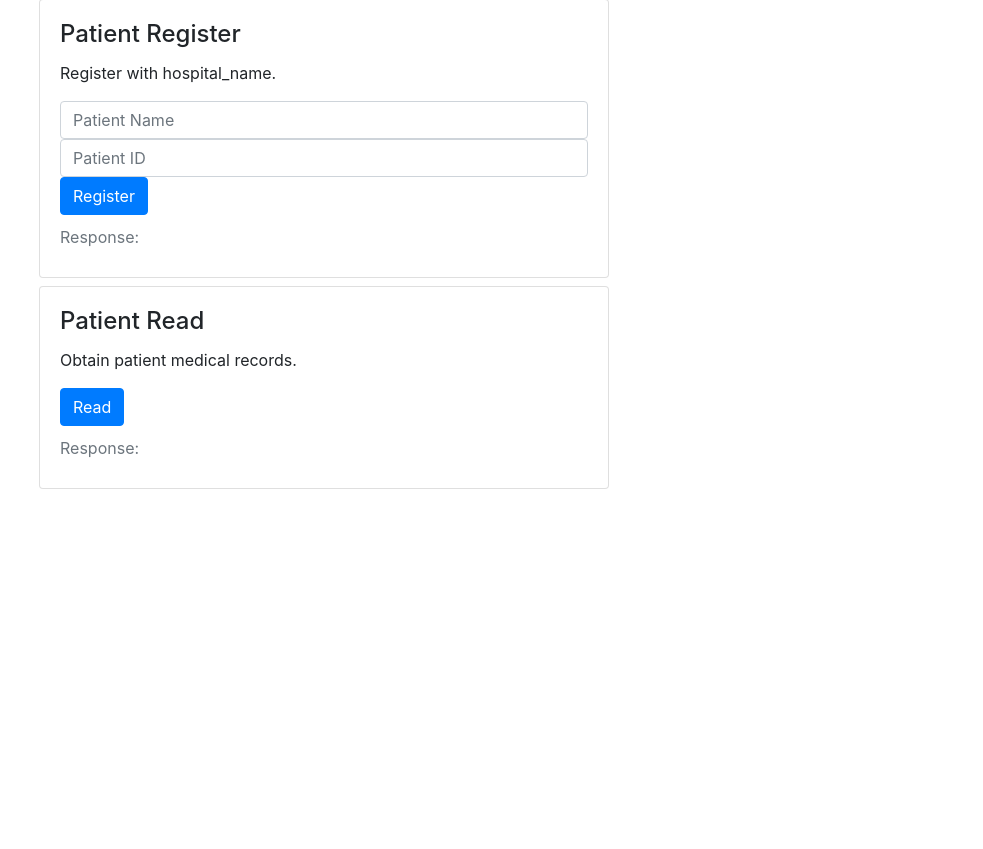
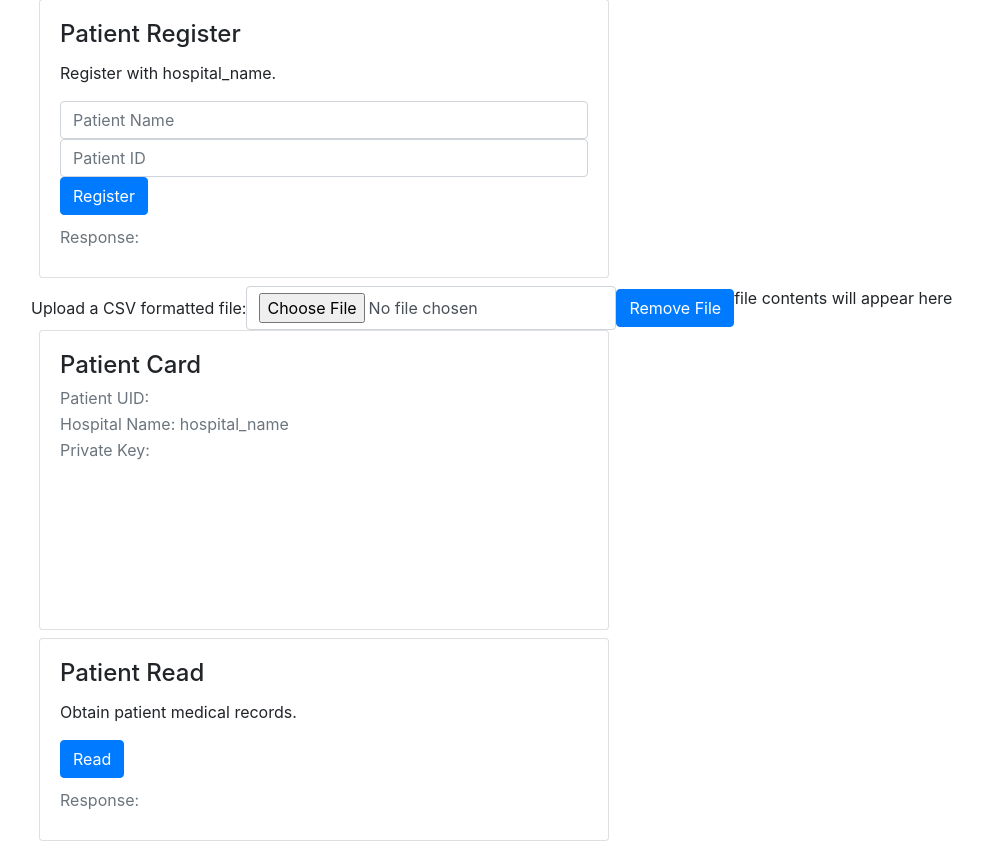
Before and after one commit to CSCI-2952-F/consistent-hrms, a Flask app: page /patient in a window 1280 px wide. Shown: the part 226-1075 px from the top of the page, without its empty margins (39-1022 px from the left). Before the commit the page ends 715 px from the top, so only its background shows below. Run offline with Flask 2, Linux system fonts and the light colour scheme; some libraries are stand-ins or nearby versions.

Commit message:
uploading and downlaoding of priv keys

```diff
--- a/src/frontend/templates/patient.html
+++ b/src/frontend/templates/patient.html
@@ -21,10 +21,21 @@
     </div>
   </div>
   <div class="row">
-    <div id="patient_card" class="card w-50 mb-2 ml-2 mr-2" style="display: none; height: 300px; overflow-y: scroll;">
+    <form class="form-inline">
+      <div class="form-group">
+        <label for="files">Upload a CSV formatted file:</label>
+        <input type="file" id="files" class="form-control" accept=".csv" required />
+      </div>
+      <div class="form-group">
+      <button type="submit" id="submit-file" class="btn btn-primary" onclick="remove()">Remove File</button>
+      </div>
+    </form>
+    <output id="out">
+      file contents will appear here
+    </output>
+    <div id="patient_card" class="card w-50 mb-2 ml-2 mr-2" style="height: 300px; overflow-y: scroll;">
       <div class="card-body">
         <h4 class="card-title">Patient Card</h4>
-        <div class="card-subtitle mb-2 text-muted">Patient Name: <span class="card-text" id="patient_card_name"></span></div>
         <div class="card-subtitle mb-2 text-muted">Patient UID: <span class="card-text" id="patient_card_uid"></span></div>
         <div class="card-subtitle mb-2 text-muted">Hospital Name: <span class="card-text"> {{ hospital_name }} </span></div>
         <div class="card-subtitle mb-2 text-muted">Private Key: <span class="card-text" id="patient_card_private_key"></span></div>
@@ -62,10 +73,11 @@
    * stores the private key.
    */
   function register() {
-    patient_name_div = $('#patient_name');
-    let patient_name = patient_name_div.val();
     patient_id_div = $('#patient_id');
     let patient_id = patient_id_div.val();
+
+    // In the process of storing patient card info.
+    var patient_data = [['', '']];
 
     // Generate the priv/pub key pair.
     crypto.subtle
@@ -81,8 +93,6 @@
       )
       .then(function (keyPair) {
         // Populate patient card.
-        let card_patient_name = document.getElementById('patient_card_name');
-        card_patient_name.innerHTML = patient_name;
         let card_private_key_div = document.getElementById('patient_card_private_key');
 
         // Private Key Extraction.
@@ -92,6 +102,7 @@
             // Converting exported private key to PEM format
             var pem = toPrivPem(exportedPrivateKey);
             card_private_key_div.innerHTML = pem;
+            patient_data[0][1] = pem;
           })
           .catch(function (err) {
             console.log(err);
@@ -118,10 +129,11 @@
               success: function (response) {
                 let reg_div = document.getElementById('registration-output');
                 reg_div.innerHTML = 'Registration Successful.';
-                // Display patient card.
-                document.getElementById('patient_card').style.display = 'block';
+                // Download patient card.
                 let card_patient_uid_div = document.getElementById('patient_card_uid');
                 card_patient_uid_div.innerHTML = response.uid;
+                patient_data[0][0] = response.uid;
+                download(patient_data);
               },
             });
           })
@@ -167,7 +179,45 @@
     }
   }
 
-  /* CRYPTO HELPER FUNCTIONS */
+  /* Upload/Download Helper Function */
+
+  var fileInput = document.getElementById("files"),
+
+  readFile = function () {
+      var reader = new FileReader();
+      reader.onload = function () {
+          debugger;
+          reader.result = reader.result.split('\n')[1].split(",");
+          debugger;
+          let card_private_key_div = document.getElementById('patient_card_private_key');
+          card_private_key_div.innerHTML = reader.result[0];
+
+          let card_patient_uid_div = document.getElementById('patient_card_uid');
+          card_patient_uid_div.innerHTML = reader.result[1];
+
+          document.getElementById('out').innerHTML = reader.result;
+      };
+      // start reading the file. When it is done, calls the onload event defined above.
+      reader.readAsBinaryString(fileInput.files[0]);
+  };
+
+  fileInput.addEventListener('change', readFile);
+
+  function download(data) {
+    var csv = 'UID,PRIV_KEY\n';
+    data.forEach(function(row) {
+            csv += row.join(',');
+            csv += "\n";
+    });
+    console.log(csv);
+    var hiddenElement = document.createElement('a');
+    hiddenElement.href = 'data:text/csv;charset=utf-8,' + encodeURI(csv);
+    hiddenElement.target = '_blank';
+    hiddenElement.download = 'patient_card.csv';
+    hiddenElement.click();
+  }
+
+  /* Crypto Helper Functions */
   function arrayBufferToBase64(arrayBuffer) {
     var byteArray = new Uint8Array(arrayBuffer);
     var byteString = '';
```
